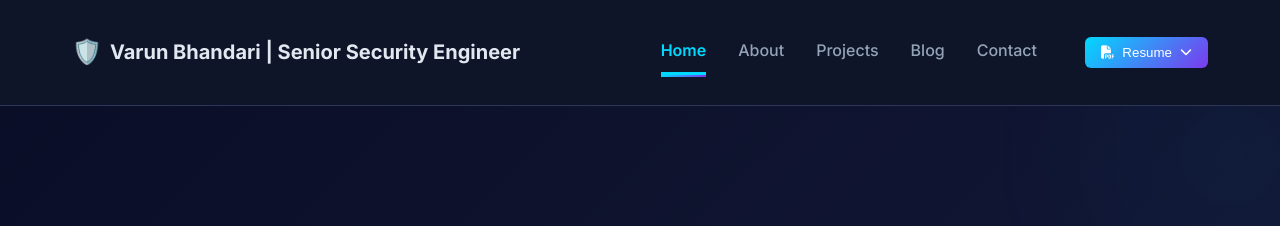
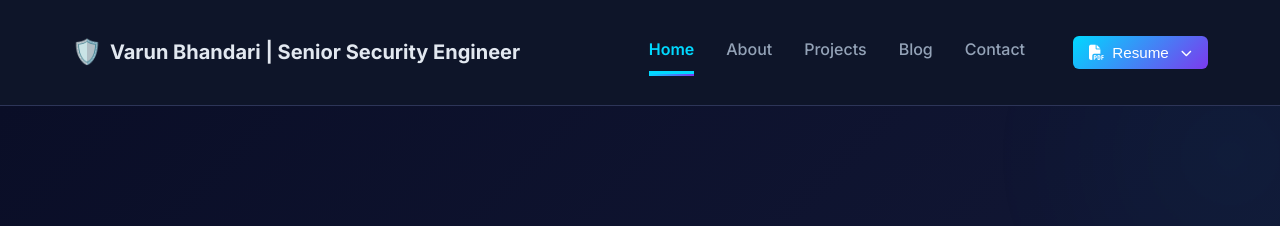
Before and after one commit to z-varun/z-varun, a Jekyll site: the page built from index.html, in a window 1280 px wide. Shown: the top 226 px of the page. Built offline with Jekyll 4.4.1, drawn with Linux system fonts in a browser that asks for light colours.

Commit message:
Fixed dropdown issue in chrome

```diff
--- a/_layouts/default.html
+++ b/_layouts/default.html
@@ -7,9 +7,6 @@
     <meta name="author" content="{{ site.author.name }}">
 
     <!-- Security headers -->
-    <meta http-equiv="X-Content-Type-Options" content="nosniff">
-    <meta http-equiv="X-Frame-Options" content="SAMEORIGIN">
-    <meta http-equiv="X-XSS-Protection" content="1; mode=block">
     <meta name="referrer" content="strict-origin-when-cross-origin">
 
     <!-- ============================================
--- a/assets/css/main.css
+++ b/assets/css/main.css
@@ -1190,8 +1190,9 @@
     }
 }
 
+
 /* ============================================
-   Resume Dropdown Menu
+   Resume Dropdown Menu - CHROME COMPATIBLE
    ============================================ */
 
 .nav-resume.dropdown {
@@ -1202,13 +1203,15 @@
     background: linear-gradient(135deg, var(--color-primary), var(--color-secondary));
     padding: 0.5rem 1rem;
     border-radius: 6px;
-    color: white;
+    color: white !important;
     border: none;
     cursor: pointer;
     display: flex;
     align-items: center;
     gap: 0.5rem;
     transition: all 0.3s ease;
+    font-size: 0.95rem;
+    white-space: nowrap;
 }
 
 .btn-resume.dropdown-toggle:hover {
@@ -1217,36 +1220,40 @@
 }
 
 .dropdown-arrow {
-    font-size: 0.75rem;
+    font-size: 0.7rem;
     transition: transform 0.3s ease;
+    margin-left: 0.25rem;
 }
 
 .btn-resume.dropdown-toggle[aria-expanded="true"] .dropdown-arrow {
     transform: rotate(180deg);
 }
 
-/* Dropdown Menu */
+/* Dropdown Menu - Chrome Fix */
 .dropdown-menu {
     position: absolute;
-    top: calc(100% + 0.5rem);
+    top: calc(100% + 0.75rem);
     right: 0;
     background: var(--bg-card);
     border: 1px solid var(--border-color);
     border-radius: 8px;
-    box-shadow: 0 8px 24px rgba(0, 0, 0, 0.5);
+    box-shadow: 0 10px 30px rgba(0, 0, 0, 0.6);
     min-width: 200px;
     opacity: 0;
     visibility: hidden;
     transform: translateY(-10px);
-    transition: all 0.3s ease;
-    z-index: 1000;
+    transition: all 0.3s cubic-bezier(0.4, 0, 0.2, 1);
+    z-index: 9999; /* Very high z-index for Chrome */
     overflow: hidden;
+    display: block; /* Always display:block, control with opacity */
+    pointer-events: none; /* Disable when hidden */
 }
 
 .dropdown-menu.show {
     opacity: 1;
     visibility: visible;
     transform: translateY(0);
+    pointer-events: auto; /* Enable when shown */
 }
 
 .dropdown-item {
@@ -1258,6 +1265,8 @@
     text-decoration: none;
     transition: all 0.2s ease;
     border-bottom: 1px solid var(--border-color);
+    background: var(--bg-card);
+    font-size: 0.9rem;
 }
 
 .dropdown-item:last-child {
@@ -1274,17 +1283,38 @@
     font-size: 0.9rem;
     width: 1.25rem;
     text-align: center;
+    flex-shrink: 0;
+}
+
+/* Ensure navbar doesn't clip dropdown */
+.navbar {
+    overflow: visible !important;
+}
+
+.nav-menu {
+    overflow: visible !important;
+}
+
+.nav-item {
+    overflow: visible !important;
 }
 
 /* Mobile adjustments */
 @media (max-width: 768px) {
     .dropdown-menu {
-        right: auto;
-        left: 50%;
-        transform: translateX(-50%) translateY(-10px);
+        right: 0;
+        left: auto;
+        min-width: 180px;
     }
 
-    .dropdown-menu.show {
-        transform: translateX(-50%) translateY(0);
+    .btn-resume.dropdown-toggle {
+        padding: 0.5rem 0.875rem;
+        font-size: 0.875rem;
     }
 }
+
+/* Fix for Chrome's strict stacking context */
+.nav-resume {
+    z-index: 1000;
+    position: relative;
+}
--- a/assets/js/main.js
+++ b/assets/js/main.js
@@ -60,7 +60,7 @@
 }
 
 // ============================================
-// Resume Dropdown Menu Functionality
+// Resume Dropdown Menu - CHROME COMPATIBLE
 // ============================================
 
 document.addEventListener('DOMContentLoaded', function() {
@@ -70,10 +70,12 @@
     if (resumeDropdown && resumeMenu) {
         // Toggle dropdown on button click
         resumeDropdown.addEventListener('click', function(e) {
+            e.preventDefault();
             e.stopPropagation();
+
             const isExpanded = this.getAttribute('aria-expanded') === 'true';
 
-            // Close any other open dropdowns first
+            // Close any other open dropdowns
             document.querySelectorAll('.dropdown-menu.show').forEach(menu => {
                 if (menu !== resumeMenu) {
                     menu.classList.remove('show');
@@ -82,13 +84,19 @@
                 }
             });
 
-            // Toggle this dropdown
+            // Toggle this dropdown with small delay for Chrome
             if (isExpanded) {
                 resumeMenu.classList.remove('show');
                 this.setAttribute('aria-expanded', 'false');
             } else {
-                resumeMenu.classList.add('show');
-                this.setAttribute('aria-expanded', 'true');
+                // Force reflow for Chrome
+                resumeMenu.style.display = 'block';
+                void resumeMenu.offsetWidth; // Trigger reflow
+
+                requestAnimationFrame(() => {
+                    resumeMenu.classList.add('show');
+                    this.setAttribute('aria-expanded', 'true');
+                });
             }
         });
 
@@ -100,17 +108,24 @@
             }
         });
 
-        // Close dropdown when pressing Escape key
+        // Close dropdown on Escape
         document.addEventListener('keydown', function(e) {
-            if (e.key === 'Escape') {
+            if (e.key === 'Escape' && resumeMenu.classList.contains('show')) {
                 resumeMenu.classList.remove('show');
                 resumeDropdown.setAttribute('aria-expanded', 'false');
+                resumeDropdown.focus();
             }
         });
 
-        // Prevent dropdown from closing when clicking inside menu
+        // Prevent dropdown from closing when clicking inside
         resumeMenu.addEventListener('click', function(e) {
-            e.stopPropagation();
+            // Allow links to work but close dropdown after click
+            if (e.target.tagName === 'A') {
+                setTimeout(() => {
+                    resumeMenu.classList.remove('show');
+                    resumeDropdown.setAttribute('aria-expanded', 'false');
+                }, 100);
+            }
         });
     }
 });
```
